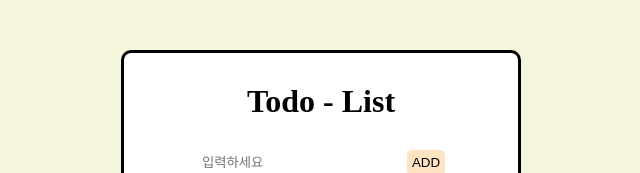
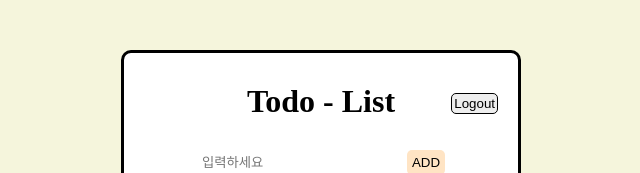
Before and after one commit to sangminlee98/Todo-list, a React (Create React App) app: page /main in a window 1280 px wide. Shown: the top 173 px of the page, without its empty margins (319-959 px from the left). Built offline with nearby package versions, Linux system fonts and the light colour scheme; no server answers; sample sign-in values are in the browser's storage.

Commit message:
logout기능 추가

```diff
--- a/src/App.tsx
+++ b/src/App.tsx
@@ -1,4 +1,5 @@
-import { useState } from 'react';
+import { useCallback, useEffect, useState } from 'react';
+import { useLocation, useNavigate } from 'react-router-dom';
 import styles from './App.module.css';
 import Insert from './components/insert/insert';
 import List from './components/item-list/list';
@@ -10,10 +11,12 @@ export interface Data {
   status: boolean,
 }
 
-const App = () => {
-
+const App = ({authService}: any) => {
+  const navigate = useNavigate();
+  const location = useLocation();
+  const historyState: any = location?.state;
   const [item,setItem] = useState<Data[]>([]);
-
+  const [userId, setUserId] = useState<string>(historyState && historyState.id);
   const onAdd = (value: string) => {
       const newItem = [...item,{id: Date.now(), content: value, status: false}];
       setItem(newItem);
@@ -32,9 +35,24 @@ const App = () => {
       const newItem = item.filter((item) => item.id !== id);
       setItem(newItem);
   }
+
+  const onLogout = useCallback(() => {
+    authService.logout();
+  },[authService]);
+
+  useEffect(() => {
+    const unsubscribe = authService.onAuthChange((user: any) => {
+      if(user) {
+        setUserId(user.uid);
+      } else {
+        navigate('/');
+      }
+    });
+    return unsubscribe;
+  },[authService,userId,navigate]);
   return (
     <div className={styles.container}>
-      <Title/>
+      <Title onLogout={onLogout}/>
       <Insert onAdd={onAdd}/>
       <List item={item} checked={checked} onDelete={onDelete}/>
     </div>
--- a/src/components/insert/insert.tsx
+++ b/src/components/insert/insert.tsx
@@ -15,7 +15,6 @@ const Insert = (props: IProps) => {
         }
     }
     const onSubmit = (e:React.FormEvent) => {
-        console.log(e);
         e.preventDefault();
         const value = inputRef.current!.value;
         if(value === ''){
--- a/src/components/login/login.tsx
+++ b/src/components/login/login.tsx
@@ -1,6 +1,5 @@
-import React from 'react';
-import { useNavigate } from 'react-router-dom';
-import Title from '../title/title';
+import React, { useEffect } from 'react';
+import {useNavigate } from 'react-router-dom';
 import styles from './login.module.css';
 
 const Login = (props: any) => {
@@ -12,6 +11,11 @@ const Login = (props: any) => {
         props.authService.login(event.currentTarget.textContent)
         .then((data: any) => goToMain(data.user.uid));
     }
+    useEffect(() => {
+        props.authService.onAuthChange((user: { uid: number; }) => {
+            user&&goToMain(user.uid);
+        })
+    })
     return (
         <div className={styles.container}>
             <h1 className={styles.header}>Login</h1>
--- a/src/components/title/title.module.css
+++ b/src/components/title/title.module.css
@@ -1,3 +1,22 @@
 .header {
+  position: relative;
   margin-top: 30px;
 }
+
+.logout {
+  position: absolute;
+  top: 10px;
+  right: 20px;
+  background-color: #eee;
+  border: 1px solid black;
+  border-radius: 5px;
+  padding: 2px;
+  cursor: pointer;
+  outline: none;
+  transition: all 0.3s ease-in;
+}
+
+.logout:hover {
+  background-color: lightsalmon;
+  opacity: 0.8;
+}
--- a/src/components/title/title.tsx
+++ b/src/components/title/title.tsx
@@ -1,10 +1,10 @@
-import React from 'react';
 import styles from './title.module.css';
 
-const Title = (props: any) => {
+const Title = ({onLogout}: any) => {
     return (
         <header className={styles.header}>
             <h1>Todo - List</h1>
+            <button onClick={onLogout} className={styles.logout}>Logout</button>
         </header>
     )
 }
--- a/src/index.tsx
+++ b/src/index.tsx
@@ -6,16 +6,15 @@ import reportWebVitals from './reportWebVitals';
 import { BrowserRouter, Route, Routes } from 'react-router-dom';
 import Login from './components/login/login';
 import AuthService from './service/auth_service';
-import { firebaseApp } from './service/firebase';
 
-const authService = new AuthService(firebaseApp);
+const authService = new AuthService();
 
 ReactDOM.render(
   <React.StrictMode>
     <BrowserRouter>
       <Routes>
         <Route path='/' element={<Login authService={authService} />} />
-        <Route path='main' element={<App />} />
+        <Route path='main' element={<App authService={authService}/>} />
       </Routes>
     </BrowserRouter>
   </React.StrictMode>,
--- a/src/service/auth_service.ts
+++ b/src/service/auth_service.ts
@@ -1,21 +1,19 @@
 import { firebaseApp } from './firebase';
-
-import { FirebaseApp } from 'firebase/app';
 import { getAuth,
         signInWithPopup,
         GoogleAuthProvider,
         GithubAuthProvider,
         Auth,
         UserCredential,
+        Unsubscribe,
 } from 'firebase/auth';
-
 class AuthService {
     firebaseAuth: Auth;
     googleProvider: GoogleAuthProvider;
     githubProvider: GithubAuthProvider;
 
-    constructor(currentAuth: FirebaseApp) {
-        this.firebaseAuth = getAuth(currentAuth);
+    constructor() {
+        this.firebaseAuth = getAuth(firebaseApp);
         this.googleProvider = new GoogleAuthProvider();
         this.githubProvider = new GithubAuthProvider();
     };
@@ -29,10 +27,11 @@ class AuthService {
         this.firebaseAuth.signOut();
     }
 
-    onAuthChange(onUserChanged: Function) {
-        this.firebaseAuth.onAuthStateChanged( user => {
+    onAuthChange(onUserChanged: Function): Unsubscribe {
+        const unsubscribe = this.firebaseAuth.onAuthStateChanged( user => {
             onUserChanged(user);
         })
+        return unsubscribe;
     }
 
     getProvider(providerName: string): GoogleAuthProvider | GithubAuthProvider {
```
